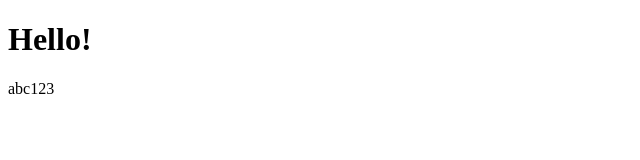
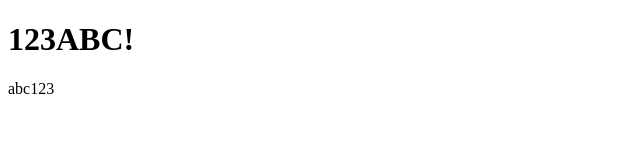
Before and after one commit to noahgb/website, a plain HTML site: page index.html in a window 1280 px wide. Shown: the whole page, without its empty margins (0-640 px from the left). Drawn offline with Linux system fonts and the light colour scheme.

Commit message:
Add files via upload

```diff
--- a/index.html
+++ b/index.html
@@ -5,7 +5,7 @@
   <title>My Sample Page</title>
 </head>
 <body>
-  <h1>Hello!</h1>
+  <h1>123ABC!</h1>
   <p>abc123</p>
 </body>
 </html>
```
